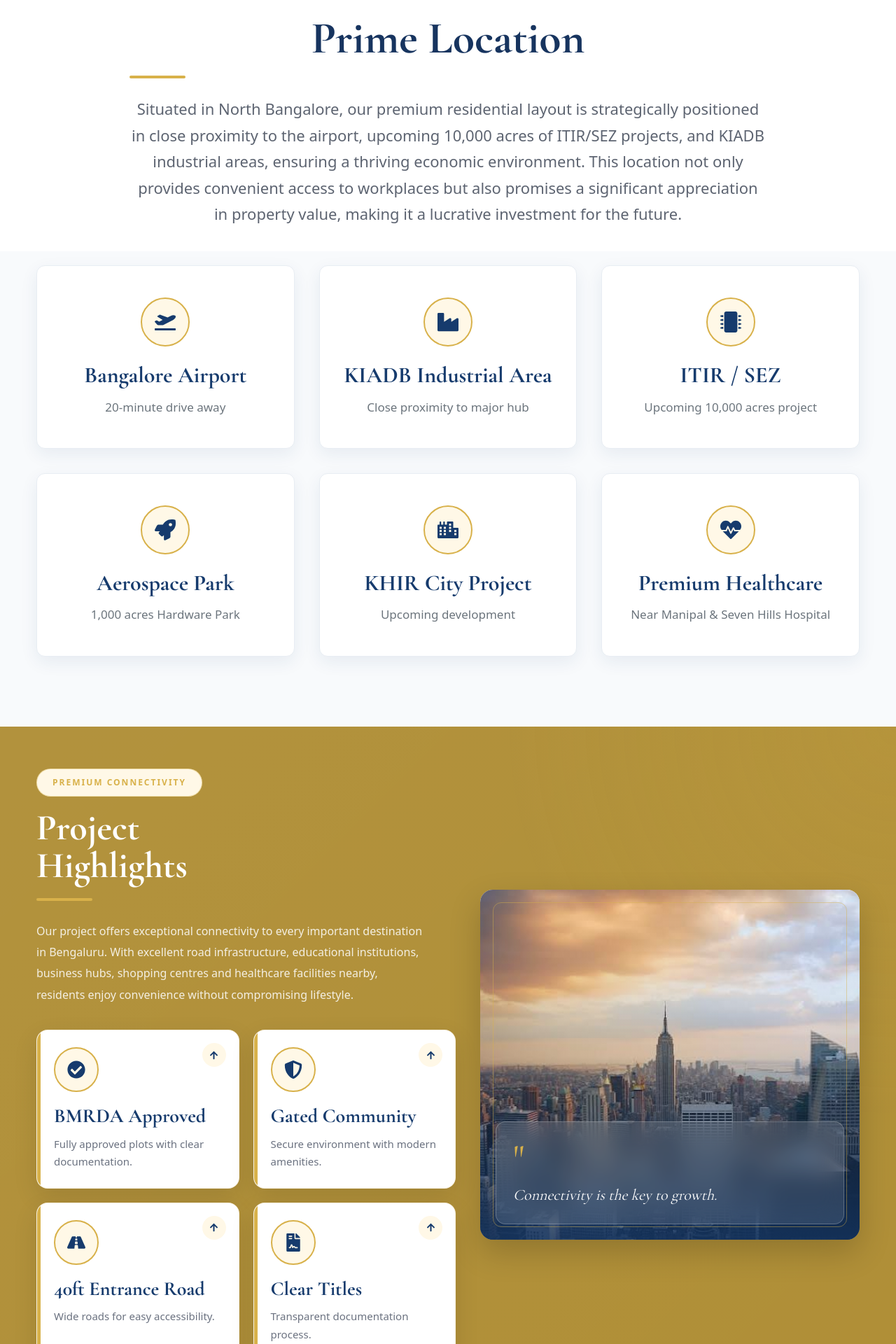
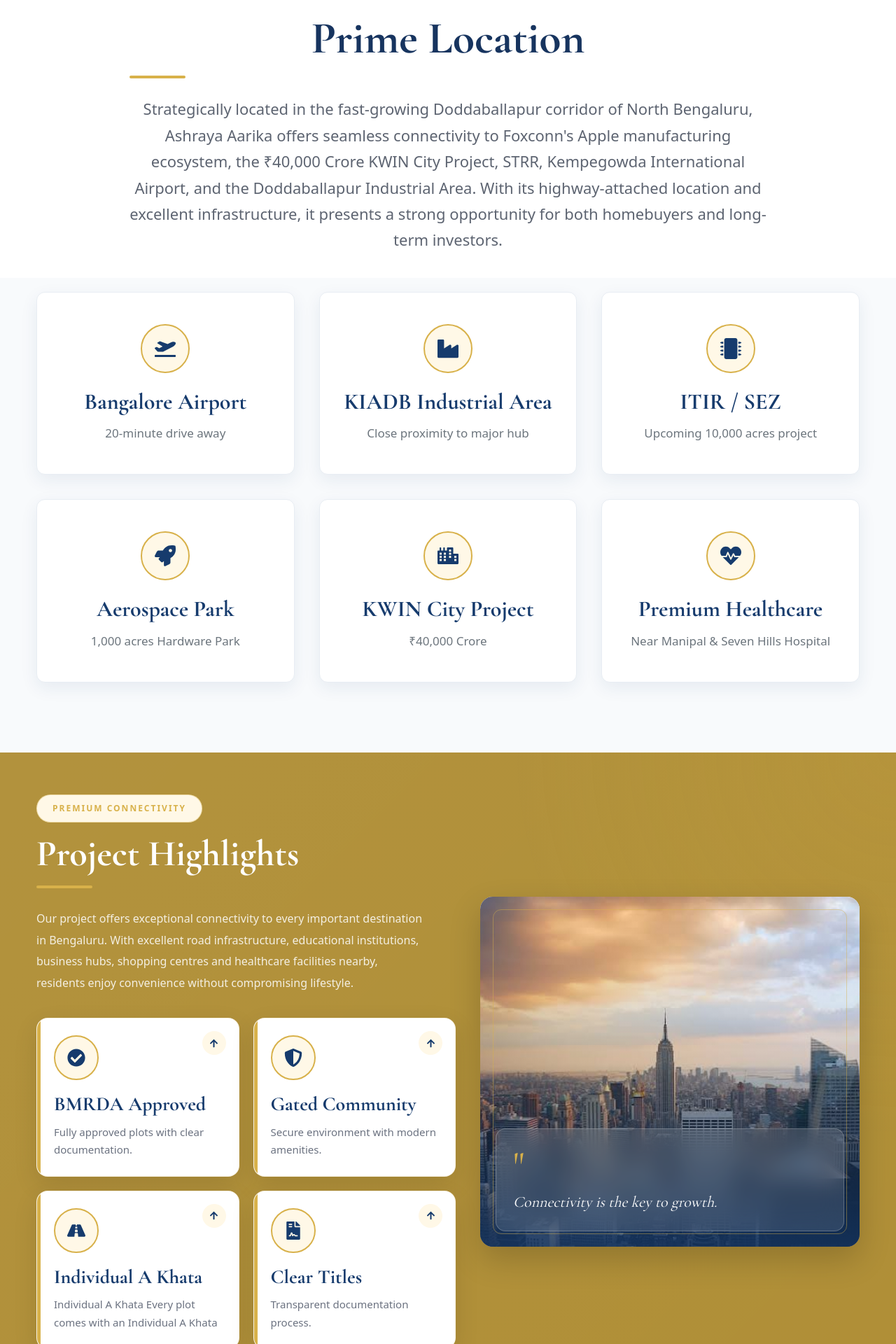
Before and after one commit to Raju2882/New, a React (Vite) app in the folder frontend/: page / in a window 1280 px wide. Shown: the part 1220-3140 px from the top of the page at 70% size. Built offline with nearby package versions, Linux system fonts and the light colour scheme.

Commit message:
Updated website

```diff
--- a/frontend/src/components/Connectivity/Connectivity.jsx
+++ b/frontend/src/components/Connectivity/Connectivity.jsx
@@ -25,9 +25,8 @@ const cards = [
   },
   {
     icon: <FaRoad />,
-    title: "40ft Entrance Road",
-    desc: "Wide roads for easy accessibility."
-  },
+    title: "Individual A Khata",
+    desc: "Individual A Khata Every plot comes with an Individual A Khata"  },
   {
     icon: <FaFileContract />,
     title: "Clear Titles",
@@ -55,7 +54,6 @@ const cards = [
 
             <h2>
               Project
-              <br />
               Highlights
             </h2>
 
--- a/frontend/src/components/FloatingButtons/FloatingButtons.css
+++ b/frontend/src/components/FloatingButtons/FloatingButtons.css
@@ -45,7 +45,7 @@
 
     border:none;
 
-    background:#b89627;
+    background:orange;
 
     color:#fff;
 
@@ -111,7 +111,7 @@
 
 .floating-contact{
 
-    right:10px;
+   display: none;
 
 }
 
--- a/frontend/src/components/Footer/Footer.css
+++ b/frontend/src/components/Footer/Footer.css
@@ -255,7 +255,7 @@
 
 .enquire-btn{
 
-    background:#D8B14A;
+    background:orange;
 
     color:#111111;
 
--- a/frontend/src/components/LocationCards/LocationCards.jsx
+++ b/frontend/src/components/LocationCards/LocationCards.jsx
@@ -32,8 +32,8 @@ const locations = [
   },
   {
     icon: <FaCity />,
-    title: "KHIR City Project",
-    subtitle: "Upcoming development",
+    title: "KWIN City Project",
+    subtitle: "₹40,000 Crore",
   },
   {
     icon: <FaHeartbeat />,
--- a/frontend/src/components/PrimeLocation/PrimeLocation.jsx
+++ b/frontend/src/components/PrimeLocation/PrimeLocation.jsx
@@ -13,13 +13,7 @@ export default function PrimeLocation() {
           <div className="heading-line"></div>
 
           <p>
-            Situated in North Bangalore, our premium residential layout is
-            strategically positioned in close proximity to the airport,
-            upcoming 10,000 acres of ITIR/SEZ projects, and KIADB industrial
-            areas, ensuring a thriving economic environment. This location not
-            only provides convenient access to workplaces but also promises a
-            significant appreciation in property value, making it a lucrative
-            investment for the future.
+            Strategically located in the fast-growing Doddaballapur corridor of North Bengaluru, Ashraya Aarika offers seamless connectivity to Foxconn's Apple manufacturing ecosystem, the ₹40,000 Crore KWIN City Project, STRR, Kempegowda International Airport, and the Doddaballapur Industrial Area. With its highway-attached location and excellent infrastructure, it presents a strong opportunity for both homebuyers and long-term investors.
           </p>
 
         </div>
--- a/frontend/src/components/hero/Hero.css
+++ b/frontend/src/components/hero/Hero.css
@@ -118,7 +118,7 @@
 }
 
 .btn-primary{
-    background:#d7b45b;
+    background:orange;
     color:#111;
 }
 
```
